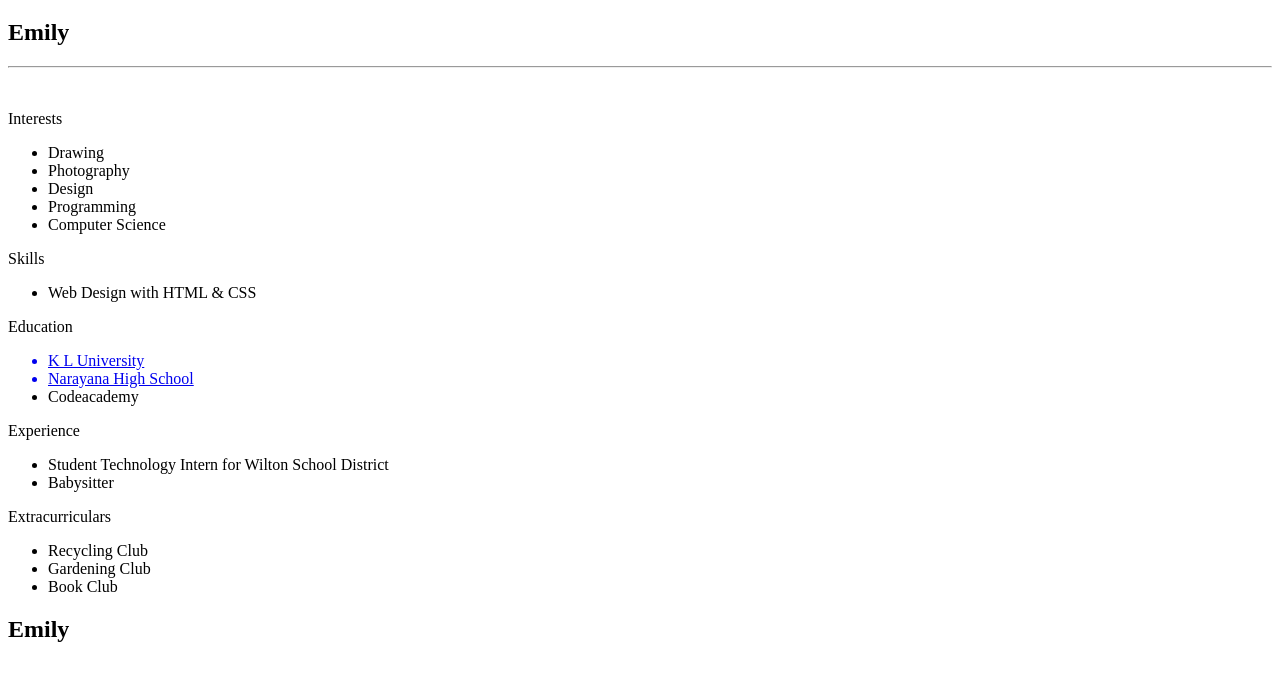
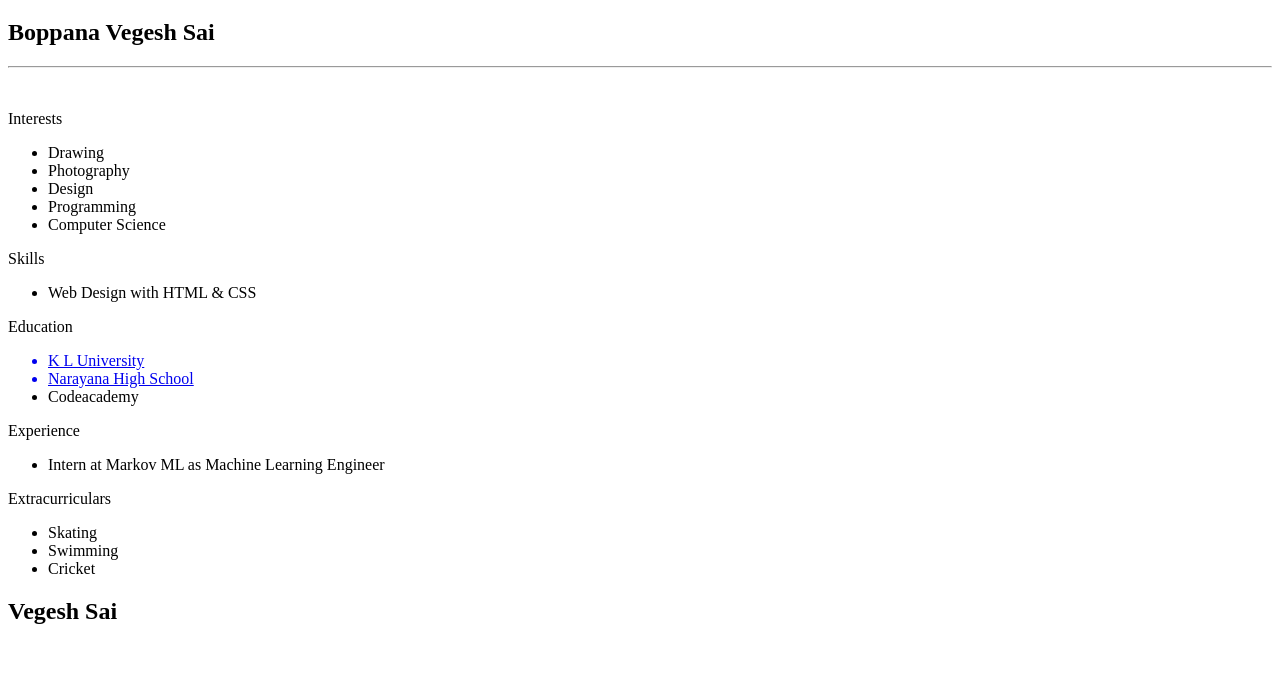
Before and after one commit to VegeshBoppana/2010030024-VEGESH.github.io, a plain HTML site: page index.html in a window 1280 px wide. Shown: the part 105-786 px from the top of the page. Drawn offline with Linux system fonts and the light colour scheme.

Commit message:
Update index.html

```diff
--- a/index.html
+++ b/index.html
@@ -3,7 +3,7 @@
 <div class="stuff">
   <br><br>
   <h1>Resume</h1>
-  <h2>Emily</h2>
+  <h2>Boppana Vegesh Sai</h2>
   <hr />
   <br>
   <p class="head">Interests</p>
@@ -31,16 +31,15 @@
   </ul>
   <p class="head">Experience</p>
   <ul>
-    <li>Student Technology Intern for Wilton School District</li>
-    <li>Babysitter</li>
+    <li>Intern at Markov ML as Machine Learning Engineer</li>
   </ul>
   <p class="head">Extracurriculars</p>
   <ul>
-    <li>Recycling Club</li>
-    <li>Gardening Club</li>
-    <li>Book Club</li>
+    <li>Skating</li>
+    <li>Swimming</li>
+    <li>Cricket</li>
   </ul>
 </div>
 <div class="right"></div>
 <div id="footer">
-  <h2 id="name">Emily</h2></div>
+  <h2 id="name">Vegesh Sai</h2></div>
```
